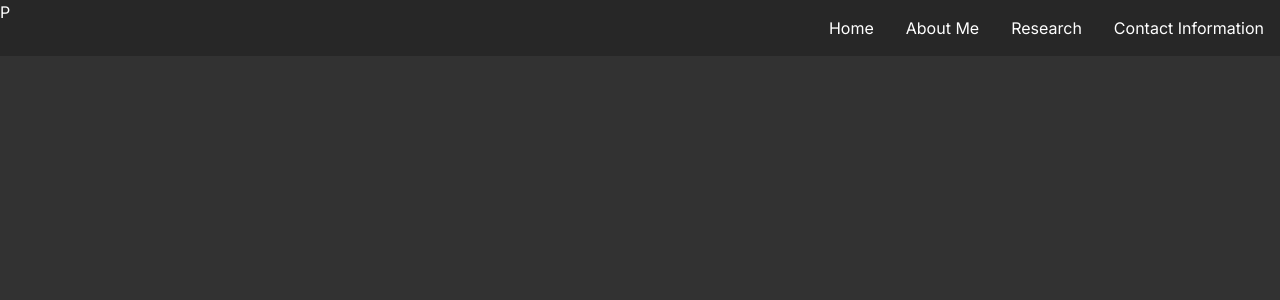
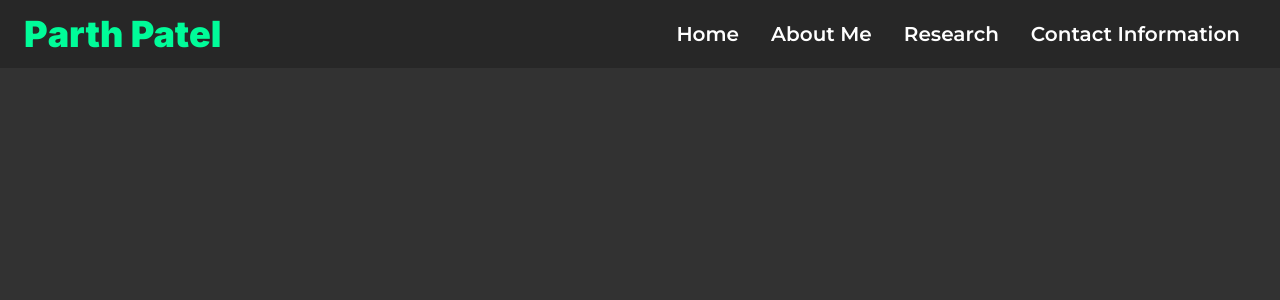
Before and after one commit to Parth099/Personal-Website, a Next.js app: page / in a window 1280 px wide. Shown: the top 300 px of the page. Built offline with nearby package versions, Linux system fonts and the light colour scheme.

Commit message:
learned about framer-motion (react animation lib) and created logo+nav

```diff
--- /dev/null
+++ b/components/Navbar/AnimatedLogo.tsx
@@ -0,0 +1,27 @@
+import React from "react";
+import { motion } from "framer-motion";
+
+const LogoColorTransition = ["#ffe401", "#ff652f", "#00fc99"];
+
+interface RotatingLogoProps {
+    firstLetter: string;
+    rest: string;
+}
+
+export default function AnimatedLogo({ firstLetter, rest }: RotatingLogoProps) {
+    return (
+        <motion.section className="flex" whileHover={{ scale: 1.15 }}>
+            <motion.div
+                initial={{ color: "#ffe401", y: -50, x: -50 }}
+                animate={{ rotate: 360, color: LogoColorTransition, y: 0, x: 0 }}
+                transition={{ duration: 0.75, delay: 1, delayChildren: 1 }}
+                className="logo flex justify-center items-center"
+            >
+                <span>{firstLetter}</span>
+            </motion.div>
+            <motion.span initial={{ opacity: 0 }} animate={{ opacity: 1, color: "#00fc99" }} transition={{ duration: 0.5, delay: 2 }}>
+                {rest}
+            </motion.span>
+        </motion.section>
+    );
+}
--- a/components/Navbar/Navbar.tsx
+++ b/components/Navbar/Navbar.tsx
@@ -1,22 +1,25 @@
 import Link from "next/link";
 import React from "react";
+import AnimatedLogo from "./AnimatedLogo";
 
 export default function Navbar() {
     return (
-        <nav className="bg-navbar text-white font-inter">
-            <div className="flex justify-between">
-                <span className="">P</span>
-                <section className="flex">
-                    <Link href="/" className="py-4 px-4">
+        <nav className="bg-navbar text-white font-inter" id="#">
+            <div className="flex justify-between font-black text-4xl">
+                <section className="logo ml-6 flex items-center">
+                    <AnimatedLogo firstLetter="P" rest="arth Patel" />
+                </section>
+                <section className="flex font-semibold text-xl last:pr-6">
+                    <Link href="/#" className="nav-link">
                         Home
                     </Link>
-                    <Link href="/about-me" className="py-4 px-4">
+                    <Link href="/about-me" className="nav-link">
                         About Me
                     </Link>
-                    <Link href="/research" className="py-4 px-4">
+                    <Link href="/research" className="nav-link">
                         Research
                     </Link>
-                    <Link href="/contact" className="py-4 px-4">
+                    <Link href="/contact" className="nav-link">
                         Contact Information
                     </Link>
                 </section>
--- a/package.json
+++ b/package.json
@@ -15,6 +15,7 @@
     "@types/react-dom": "18.0.9",
     "eslint": "8.30.0",
     "eslint-config-next": "13.0.7",
+    "framer-motion": "^7.10.2",
     "next": "13.0.7",
     "react": "18.2.0",
     "react-dom": "18.2.0",
--- a/pages/_app.tsx
+++ b/pages/_app.tsx
@@ -1,6 +1,6 @@
 import type { AppProps } from "next/app";
 import "/styles/globals.css";
-import { Inter } from "@next/font/google";
+import { Inter, Montserrat } from "@next/font/google";
 
 //components
 import Navbar from "@Navbar/Navbar";
@@ -11,6 +11,11 @@ const inter = Inter({
     variable: "--font-inter",
 });
 
+const montserrat = Montserrat({
+    subsets: ["latin"],
+    variable: "--font-montserrat",
+});
+
 export default function App({ Component, pageProps }: AppProps) {
     return (
         <>
@@ -18,6 +23,7 @@ export default function App({ Component, pageProps }: AppProps) {
                 {`
                     :root {
                         --font-inter: ${inter.style.fontFamily};
+                        --font-montserrat: ${montserrat.style.fontFamily};
                     }
                 `}
             </style>
--- a/pages/api/hello.ts
+++ /dev/null
@@ -1,13 +0,0 @@
-// Next.js API route support: https://nextjs.org/docs/api-routes/introduction
-import type { NextApiRequest, NextApiResponse } from 'next'
-
-type Data = {
-  name: string
-}
-
-export default function handler(
-  req: NextApiRequest,
-  res: NextApiResponse<Data>
-) {
-  res.status(200).json({ name: 'John Doe' })
-}
--- a/styles/globals.css
+++ b/styles/globals.css
@@ -36,6 +36,7 @@ body {
     min-height: 100vh;
     text-rendering: optimizeSpeed;
     line-height: 1.5;
+    scroll-behavior: smooth;
 }
 
 /* A elements that don't have a class get default styles */
@@ -74,8 +75,19 @@ select {
     }
 }
 
-
 /* TAILWIND !!! */
 @tailwind base;
 @tailwind components;
 @tailwind utilities;
+
+/* custom styles */
+.nav-link {
+    @apply px-4 py-5 font-montserrat;
+    transition: all 0.2s 0s ease-out;
+}
+
+.nav-link:hover {
+    background-color: white;
+    color: #272727;
+    scale: 1.1;
+}
--- a/tailwind.config.js
+++ b/tailwind.config.js
@@ -9,6 +9,7 @@ module.exports = {
             },
             fontFamily: {
                 inter: ["var(--font-inter)", "Helvetica"],
+                montserrat: ["var(--font-montserrat)", "Helvetica"],
             },
         },
     },
```
Also changed, not shown: 1 other file (tests, documents, lock files or other folders).
